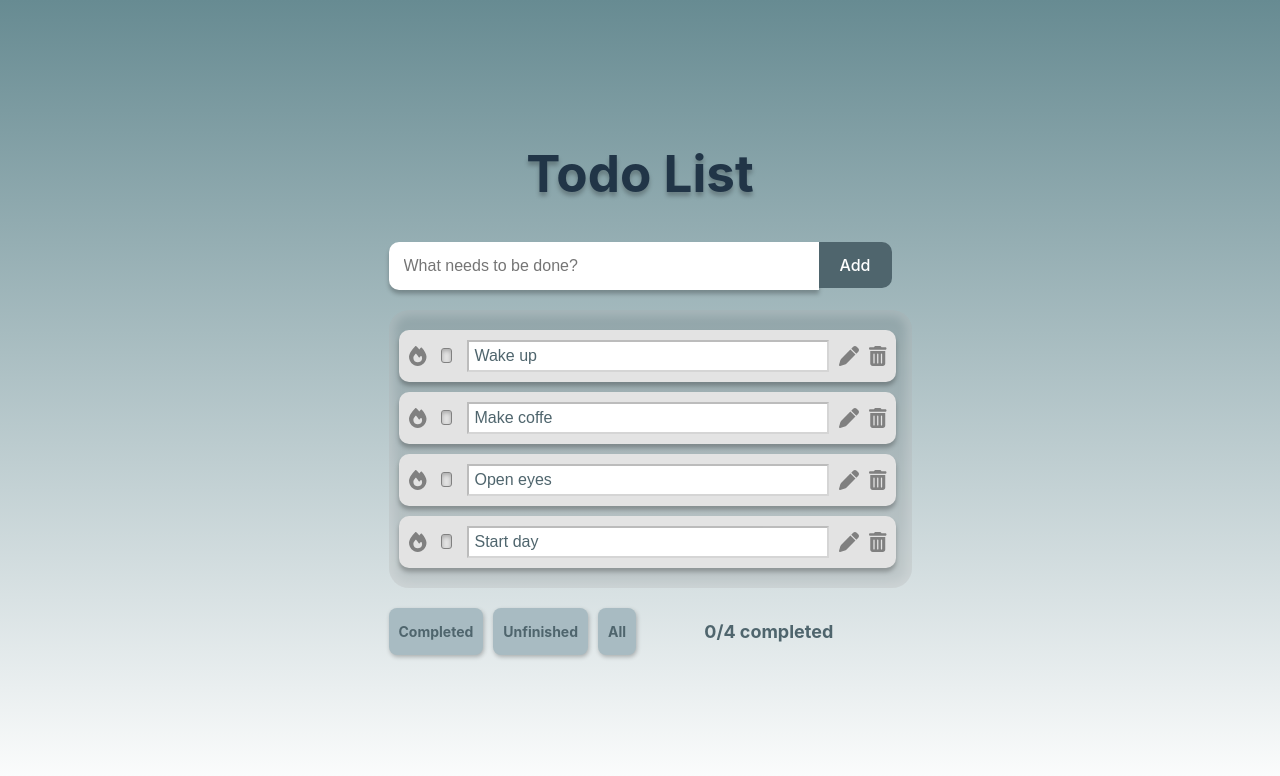
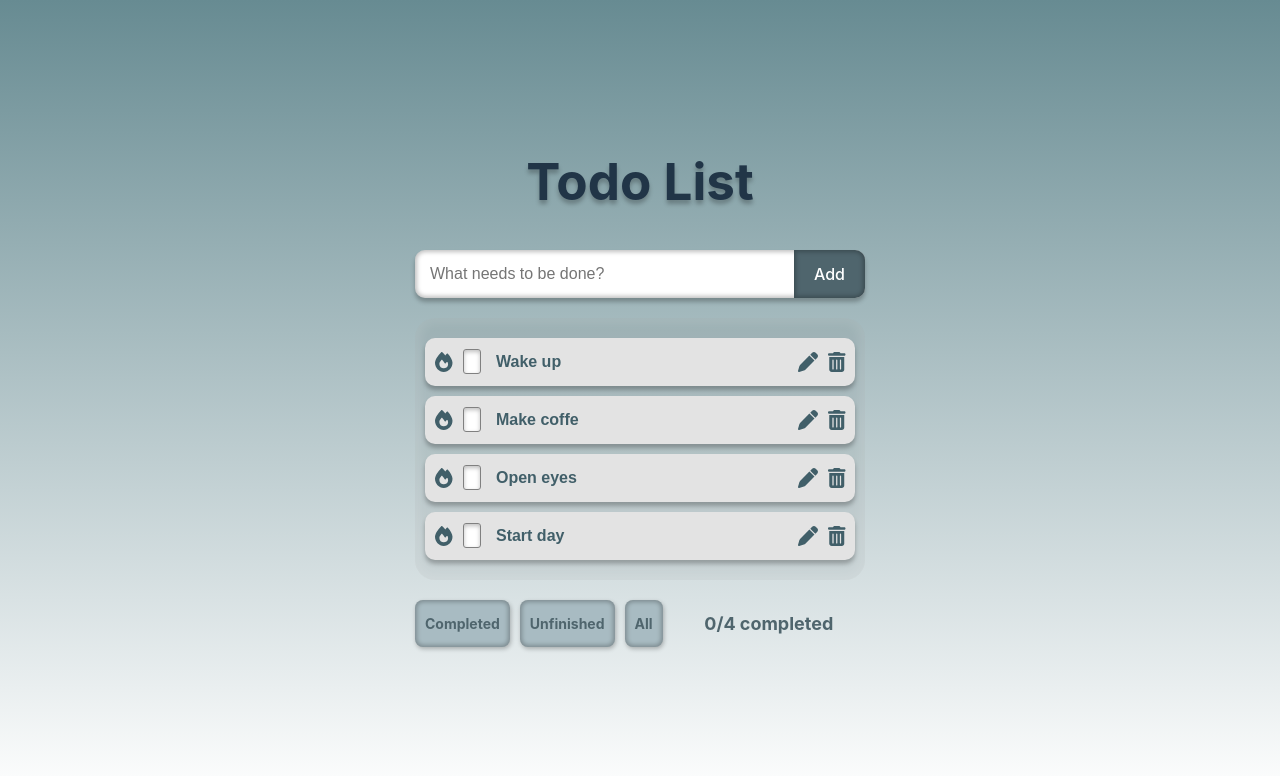
Before and after one commit to LillaBlond/Todo-list, a React (Vite) app: page / in a window 1280 px wide. Shown: the top 776 px of the page. Built offline with nearby package versions, Linux system fonts and the light colour scheme.

Commit message:
changing some styling and adding error messages for too long tasks

```diff
--- a/src/App.tsx
+++ b/src/App.tsx
@@ -1,65 +1,13 @@
 import "./App.css";
-import "./css/Global.css";
-import { AddTask } from "./components/AddTask";
-import { ShowTaskList } from "./components/ShowTaskList";
-import { FilterTaskList } from "./components/FilterTaskList";
-import { useState } from "react";
-import { Task } from "./models/Task";
+import { TodoList } from "./components/TodoList";
+
+
 
 function App() {
-  const everyDayItems = JSON.stringify([new Task(1, "Wake up", false), new Task(2, "Make coffe", false), new Task(3, "Open eyes", false), new Task(4, "Start day", false)]);
-  const savedTaskList = JSON.parse(localStorage.getItem("savedTaskList")|| everyDayItems);
-  const [tempTaskList, setTempTaskList] = useState<Task[]>(savedTaskList);
-  const [filter, setFilter] = useState<string>("all");
 
-  function addTask(task: string){
-      setTempTaskList([...tempTaskList, new Task(getNewId(), task, false)]);
-    }
-
-  function getNewId(){
-
-          const idArray = tempTaskList.map((task) => task.id)
-          const lastTaskId = (idArray.length !== 0) ? Math.max(...idArray) : 0;
-
-        return lastTaskId + 1;
-  }
-
-  function removeTask(id: number){
-      setTempTaskList(tempTaskList.filter((task) => task.id !== id));
-  }
-
-  function addFilter(filter: string){
-      setFilter(filter);
-  }
-
-/*   function filterTaskList(find: string){
-
-    switch(find){
-      case "unfinished":
-          setFilteredList(savedTaskList.filter((task: Task) => !task.isDone));
-          break;
-      case "completed":
-        setFilteredList(savedTaskList.filter((task: Task) => task.isDone));
-        break;
-      default:
-        setFilteredList(savedTaskList);
-        break;
-    }
-    console.log(filteredList);
-  }
- */
-  function updateTask(id: number, value: string, status: boolean){
-      setTempTaskList(tempTaskList.map((task)=> {
-        return task.id === id ? new Task(id, value, status) : task}))
-  }
-
-  localStorage.setItem("savedTaskList", JSON.stringify(tempTaskList));
 
   return <>
-  <h1>Todo List</h1>
-    <AddTask addTask={addTask}></AddTask>
-    <ShowTaskList taskList={tempTaskList} removeItem={removeTask} updateTask={updateTask} filter={filter}></ShowTaskList>
-    <FilterTaskList taskList={tempTaskList} addFilter={addFilter}></FilterTaskList>
+    <TodoList></TodoList>
     </>;
 }
 
--- a/src/CSS/AddTask.css
+++ b/src/CSS/AddTask.css
@@ -1,22 +1,63 @@
 #addTask-wrapper{
     position: relative;
+    width: 100%;
+}
+
+h1{
+    text-shadow: var(--boxShadow);
+    margin-bottom: 40px;
+    width: 100%;
 }
 
 #addTask-wrapper input{
-    min-width: 400px;
+    width: 100%;
     background-color: white;
     color: var(--charcoal);
-    padding: 15px;
+    padding: 15px 90px 15px 15px;
     font-size: 16px;
-    border-radius: 10px 0 0 10px;
+    border-radius: 10px;
     border: none;
-    box-shadow: var(--boxShadow);
+    box-shadow: var(--boxShadow), inset 0 0 4px 2px rgba(0, 0, 0, 0.25);
+}
+
+#addTask-wrapper input:focus-visible{
+    box-shadow: 0 0 4px 1px var(--lightBlue), inset 0 2px 4px 1px rgba(0,0,0,0.60);
+    background-color: #ebf7d9;
+    border: none;
+    outline:1px solid var(--lightBlue);
+    color: var(--charcoal);
+    font-size: 16px;
 }
 
 #addTask-wrapper button{
+    position: absolute;
+    right: 0px;
     border-radius: 0 10px 10px 0;
-    padding: 12px 20px;
+    border: none;
+    padding: 14px 20px;
+    font-size: 16px;
     background-color: var(--slategrey);
     color: white;
+    box-shadow: inset 0 0 4px 2px rgba(0, 0, 0, 0.25);
 
 }
+
+#addTask-wrapper button:focus,
+#addTask-wrapper button:focus-visible{
+    outline: none;
+}
+
+#addTask-wrapper button:hover{
+    background-color: var(--lightBlue);
+}
+
+#addTask-wrapper button:active{
+    background-color: var(--darkBlue);
+}
+
+#error-message{
+    color:var(--errorRed);
+    font-weight: bold;
+    font-size: 16px;
+    margin: 10px 0;
+}
--- a/src/CSS/FilterTaskList.css
+++ b/src/CSS/FilterTaskList.css
@@ -9,7 +9,7 @@
     font-size: 14px;
     border: none;
     outline: none;
-    box-shadow: 1px 2px 4px 0px rgba(0, 0, 0, 0.25);
+    box-shadow: 1px 2px 4px 0px rgba(0, 0, 0, 0.25), inset 0 0 4px 2px rgba(0, 0, 0, 0.25);
 }
 
 
--- a/src/CSS/Global.css
+++ b/src/CSS/Global.css
@@ -1,6 +1,7 @@
 *{
     margin: 0;
     padding: 0;
+    box-sizing: border-box;
 }
 :root{
     --background: linear-gradient(#678B92, white);
@@ -8,12 +9,10 @@
     --slategrey: #4F656D;
     --lightBlue: #A8BBC2;
     --mediumBlue: #70919d;
+    --blue: #66a3b1;
     --darkBlue: #415f69;
+    --greyBlue: #495e6e;
     --charcoal: #151515;
+    --errorRed: #FF0000;
     --boxShadow: 0 4px 4px rgba(0, 0, 0, 0.25);
 }
-
-h1{
-    text-shadow: var(--boxShadow);
-    margin-bottom: 40px;
-}
--- a/src/CSS/ShowTaskList.css
+++ b/src/CSS/ShowTaskList.css
@@ -9,9 +9,8 @@
     overflow-x: auto;
     overflow-y: auto;
     border-radius: 20px;
-    background-color: rgba(0, 0, 0, 0.10);
-    box-shadow: inset 0 0 10px 6px rgba(255, 255, 255, 0.20);
-    border-radius: 20px;
+    background-color: rgba(0, 0, 0, 0.05);
+    box-shadow: inset 0 0 10px 6px rgba(255, 255, 255, 0.10);
 }
 
 /* #task-list ul{
--- a/src/CSS/TaskItem.css
+++ b/src/CSS/TaskItem.css
@@ -2,7 +2,7 @@
 
 
 .taskItem{
-    width: 95%;
+    position: relative;
     display: flex;
     justify-content: space-between;
     align-items: center;
@@ -14,13 +14,13 @@
 }
 
 .taskItem .icon{
-    color: grey;
+    color: var(--darkBlue);
     font-size: 20px;
 }
 
 .taskItem .icon:hover{
     cursor: pointer;
-    color: var(--mediumBlue);
+    color: var(--blue);
     font-size: 20px;
 }
 
@@ -33,38 +33,41 @@
 
 .taskItem input[type=text]{
   width: 100%;
-  background-color: white;
-  color: var(--slategrey);
+  background-color: var(--lightGrey);
+  color: var(--darkBlue);
+  font-weight: bold;
   font-size: 16px;
   padding: 5px;
+  border: none;
+  overflow: scroll;
 }
 
 .taskItem input[type=text].done{
   text-decoration: line-through;
   font-weight: bold;
 }
-.taskItem input[type=checkbox]{
-    margin: 5px;
-    width: 10px;
-    height: 10px;
+.taskItem input[type=text].active{
+  background-color: rgb(255, 255, 255);
+  box-shadow: 0 0px 4px rgba(0, 0, 0, 0.25);
 }
+
 .taskItem input[type=checkbox]{
     -webkit-appearance: none; /* For Safari */
     -moz-appearance: none; /* For older Firefox */
     appearance: none;
     position: relative;
-    width: 15px;
-    height: 15px;
+    width: 25px;
+    height: 25px;
     cursor: pointer;
     border: 1px solid grey;
     border-radius: 3px;
-    margin-right: 5px;
+    /* margin-right: 5px; */
     box-shadow: 0 2px 4px 0 inset rgba(0,0,0,0.25);
-    background-color: var(--soft-white);
+    background-color: white;
   }
 
   .taskItem input[type="checkbox"]:hover {
-    background-color: var(--grey-grad2);
+    background-color: var(--lightBlue);
   }
 
   /* Checked state */
@@ -82,12 +85,25 @@
     top: -10px;
     left: 0px;
     width: 10px;
-    height: 20px;
+    height: 30px;
     border: solid var(--darkBlue);
-    border-width: 0 4px 4px 0;
+    border-width: 0 5px 5px 0;
     transform: rotate(35deg);
   }
 
   .taskItem.done{
     opacity: 0.4;
   }
+
+  .task-item-error{
+    width: 100%;
+    position: absolute;
+    text-align: center;
+    top: 40px;
+    left: 0px;
+    z-index: 10;
+    color: var(--errorRed);
+    font-weight: bold;
+    padding: 5px;
+    background-color: var(--lightGrey);
+  }
--- /dev/null
+++ b/src/CSS/TodoList.css
@@ -0,0 +1,7 @@
+
+
+#todo-list-wrapper{
+    width: fit-content;
+    max-width: 700px;
+    min-width: 450px;
+}
--- a/src/components/AddTask.tsx
+++ b/src/components/AddTask.tsx
@@ -8,9 +8,15 @@ interface IAddTaskProps{
 
 export function AddTask(props: IAddTaskProps){
     const [inputValue, setInputValue] = useState("")
+    const [isMaxLength, setIsMaxLength] = useState(false);
 
     function handleChange(e: ChangeEvent<HTMLInputElement>){
+        if(e.target.value.length === e.target.maxLength){
+            setIsMaxLength(true);
+        } else {
+            setIsMaxLength(false);
             setInputValue(e.target.value);
+        }
     }
 
 
@@ -21,7 +27,8 @@ export function AddTask(props: IAddTaskProps){
     }
 
     return <form id="addTask-wrapper">
-        <input type="text" name="addTask" onChange={handleChange} value={inputValue} placeholder="What needs to be done?"/>
+        <input type="text" name="addTask" onChange={handleChange} value={inputValue} placeholder="What needs to be done?" maxLength={60}/>
         <button type="submit" onClick={handleSubmit}>Add</button>
+        {isMaxLength && <p id="error-message">A task can max be 60 characters. <br />Try breaking your task down into smaller tasks</p>}
     </form>
 }
--- a/src/components/ShowTaskList.tsx
+++ b/src/components/ShowTaskList.tsx
@@ -33,8 +33,8 @@ export function ShowTaskList({taskList, filter, removeItem, updateTask}: IShowTa
         if(listOfTasks.length === 0){
             switch(filter){
                 case "completed": return <h4>You haven't completed any tasks yet.<br/> Get cracking. You can do this :)</h4>
-                case "unfinished": return <h4>You've done them all! Sweet! Well done :)</h4>
-                default: return <h4>Looks like there are no tasks added yet. <br/>Maybe you want to add some :)</h4>
+                case "unfinished": return <h4>You've done them all! I think you deserve a long break :)</h4>
+                default: return <h4>Looks like there are no tasks added yet. <br/>Go ahead, add one :)</h4>
             }
         }
 
--- a/src/components/TaskItem.tsx
+++ b/src/components/TaskItem.tsx
@@ -18,6 +18,7 @@ export function TaskItem({id, content, status, removeItem, updateTask}: ITaskIte
     const [isActive, setIsActive] = useState<boolean>(false);
     const [inputValue, setInputValue] = useState(content);
     const [tempValue, setTempValue] = useState("");
+    const [isMaxLength, setIsMaxLength] = useState(false);
 
     function setProgressStatus(){
         const tempStatus = isDone ? false : true;
@@ -31,23 +32,32 @@ export function TaskItem({id, content, status, removeItem, updateTask}: ITaskIte
     }
 
     function handleChange(e: ChangeEvent<HTMLInputElement>){
-        setInputValue(e.target.value);
+
+        if(e.target.value.length === e.target.maxLength){
+            setIsMaxLength(true);
+        } else {
+            setIsMaxLength(false);
+            setInputValue(e.target.value);
+        }
     }
 
     function cancelChange(){
         setInputValue(tempValue);
+        setIsMaxLength(false);
         changeActiveStatus();
     }
 
     function saveChange(){
         updateTask(id, inputValue, isDone);
         changeActiveStatus();
+        setIsMaxLength(false);
     }
 
     return <li key={id} className={"taskItem" + " " +(isDone ? "done" : "")}>
         {!isDone && <FontAwesomeIcon className="icon" icon={faFire} />}
         <input type="checkbox" name="checkbox" onClick={setProgressStatus} disabled={isActive ? true : false} defaultChecked={isDone ? true : false}/>
-        <input type="text" className={(isDone ? "done" : "")} value={inputValue} onChange={handleChange} disabled={isActive ? false : true}/>
+        {isMaxLength && <p class="task-item-error">Max 60 characters</p>}
+        <input type="text" className={(isDone ? "done" : "") + " " +(isActive && "active")} value={inputValue} onChange={handleChange} disabled={isActive ? false : true} maxLength={60}/>
         {!isDone && <FontAwesomeIcon className="icon" icon={isActive ? faFloppyDisk: faPen} onClick={ () => isActive ? saveChange() : changeActiveStatus()}/>}
         <FontAwesomeIcon className="icon" icon={isActive ? faXmark: faTrashCan} onClick={() => { !isActive ? removeItem(id) : cancelChange()} } />
     </li>
--- /dev/null
+++ b/src/components/TodoList.tsx
@@ -0,0 +1,50 @@
+import "../css/Global.css";
+import "../css/TodoList.css";
+import { AddTask } from "../components/AddTask";
+import { ShowTaskList } from "../components/ShowTaskList";
+import { FilterTaskList } from "../components/FilterTaskList";
+import { useState } from "react";
+import { Task } from "../models/Task";
+
+
+export function TodoList(){
+
+    const everyDayItems = JSON.stringify([new Task(1, "Wake up", false), new Task(2, "Make coffe", false), new Task(3, "Open eyes", false), new Task(4, "Start day", false)]);
+      const savedTaskList = JSON.parse(localStorage.getItem("savedTaskList")|| everyDayItems);
+      const [tempTaskList, setTempTaskList] = useState<Task[]>(savedTaskList);
+      const [filter, setFilter] = useState<string>("all");
+
+      function addTask(task: string){
+          setTempTaskList([...tempTaskList, new Task(getNewId(), task, false)]);
+        }
+
+      function getNewId(){
+
+              const idArray = tempTaskList.map((task) => task.id)
+              const lastTaskId = (idArray.length !== 0) ? Math.max(...idArray) : 0;
+
+            return lastTaskId + 1;
+      }
+
+      function removeTask(id: number){
+          setTempTaskList(tempTaskList.filter((task) => task.id !== id));
+      }
+
+      function addFilter(filter: string){
+          setFilter(filter);
+      }
+
+      function updateTask(id: number, value: string, status: boolean){
+          setTempTaskList(tempTaskList.map((task)=> {
+            return task.id === id ? new Task(id, value, status) : task}))
+      }
+
+      localStorage.setItem("savedTaskList", JSON.stringify(tempTaskList));
+
+      return <div id="todo-list-wrapper">
+        <h1>Todo List</h1>
+        <AddTask addTask={addTask}></AddTask>
+        <ShowTaskList taskList={tempTaskList} removeItem={removeTask} updateTask={updateTask} filter={filter}></ShowTaskList>
+        <FilterTaskList taskList={tempTaskList} addFilter={addFilter}></FilterTaskList>
+        </div>
+}
```
